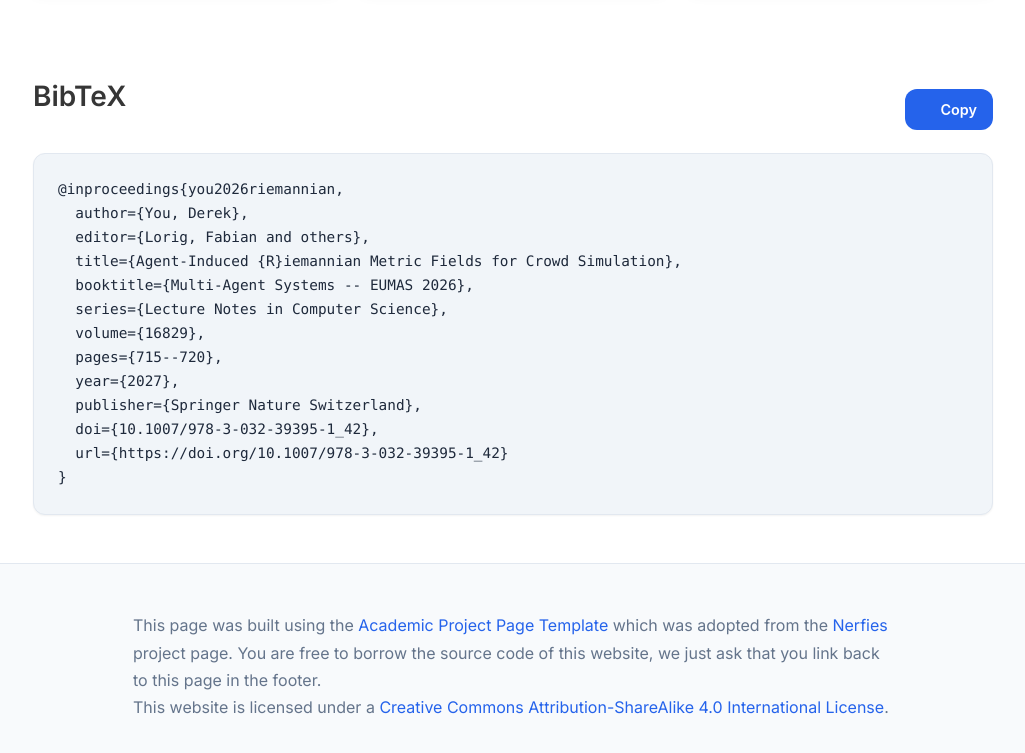
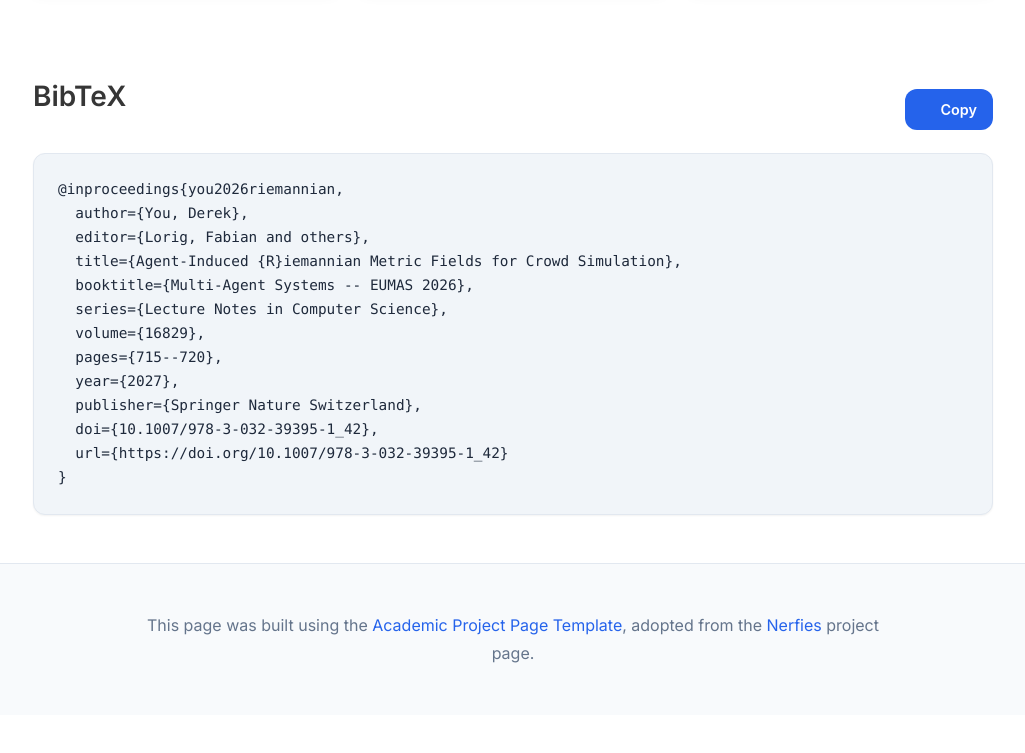
Before and after one commit to dh-you/riemannian-crowd-sim, a website built with Vite: page index.html in a window 1280 px wide. Shown: the part 5035-5788 px from the top of the page, without its empty margins (127-1152 px from the left). After the commit the page ends 5750 px from the top, so only its background shows below. Built offline with nearby package versions, Linux system fonts and the light colour scheme; some icons are missing; files whose address does not match are found by name.

Commit message:
Trim footer to concise template credit line

```diff
--- a/index.html
+++ b/index.html
@@ -616,11 +616,9 @@
     <div class="container">
       <div class="columns is-centered">
         <div class="column is-8">
-          <div class="content">
+          <div class="content has-text-centered">
             <p>
-              This page was built using the <a href="https://github.com/eliahuhorwitz/Academic-project-page-template" target="_blank">Academic Project Page Template</a> which was adopted from the <a href="https://nerfies.github.io" target="_blank">Nerfies</a> project page.
-              You are free to borrow the source code of this website, we just ask that you link back to this page in the footer. <br> This website is licensed under a <a rel="license" href="http://creativecommons.org/licenses/by-sa/4.0/" target="_blank">Creative
-              Commons Attribution-ShareAlike 4.0 International License</a>.
+              This page was built using the <a href="https://github.com/eliahuhorwitz/Academic-project-page-template" target="_blank">Academic Project Page Template</a>, adopted from the <a href="https://nerfies.github.io" target="_blank">Nerfies</a> project page.
             </p>
           </div>
         </div>
```
